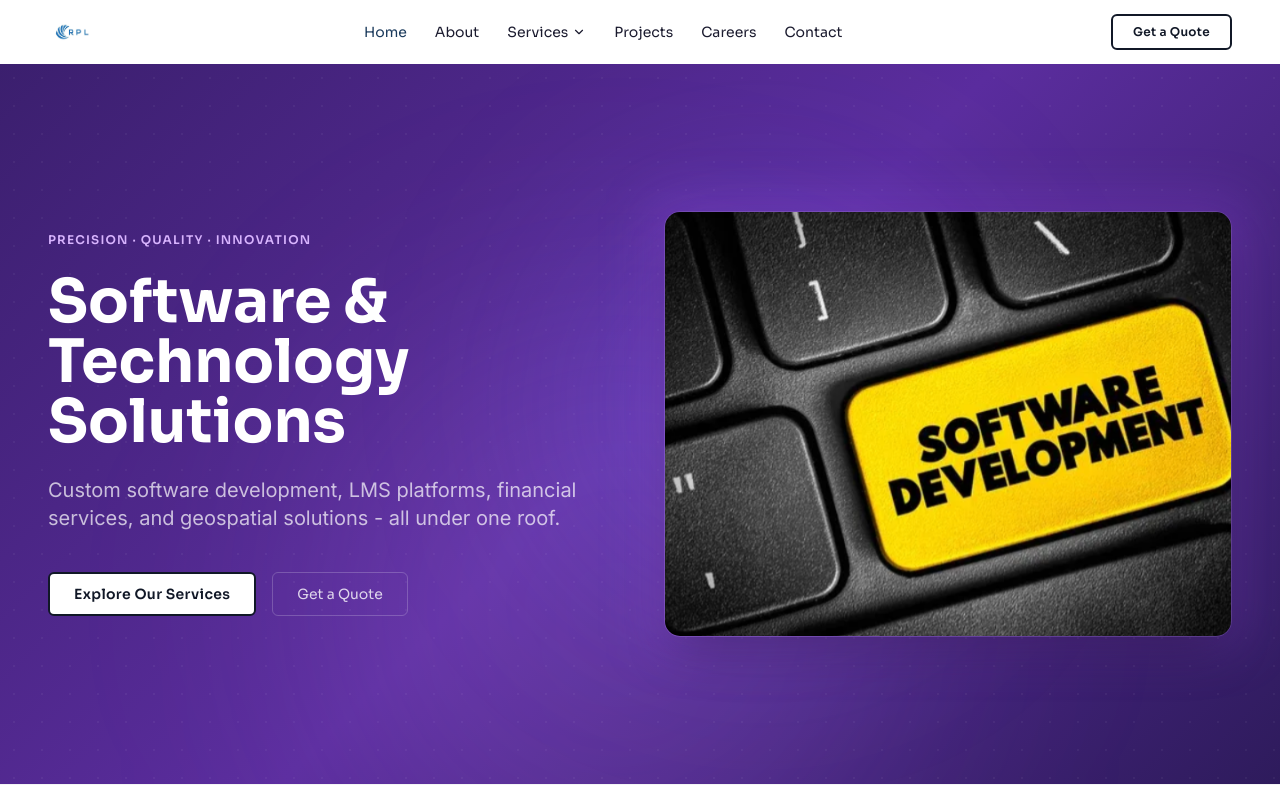
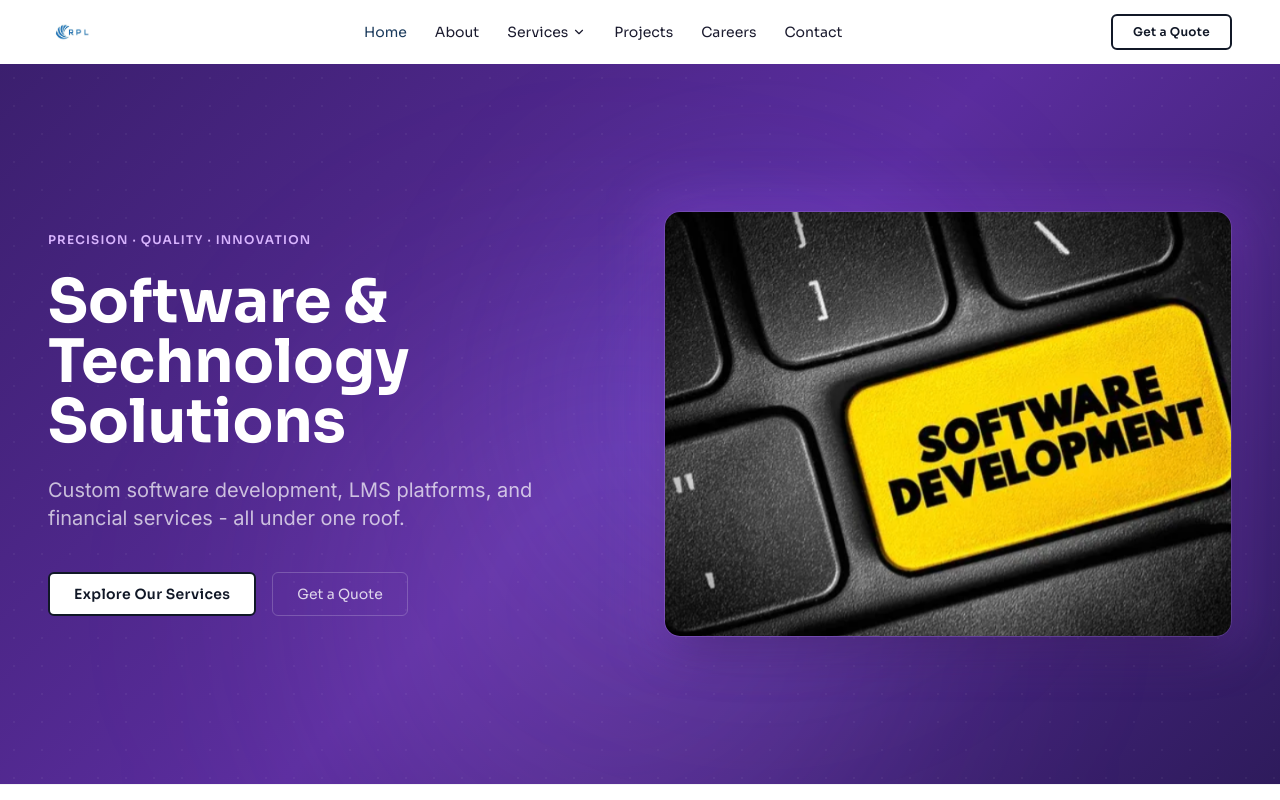
Before and after one commit to Shyam-Narasimha-Tadicharla/rplsolutions, a React (Vite) app: page / in a window 1280 px wide. Shown: the top 800 px of the page. Built offline with nearby package versions, Linux system fonts and the light colour scheme.

Commit message:
Remove geospatial mention from home hero subheading

```diff
--- a/src/pages/home/HeroSection.jsx
+++ b/src/pages/home/HeroSection.jsx
@@ -4,7 +4,7 @@ export default function HeroSection() {
   return (
     <HeroHome
       headline="Software & Technology Solutions"
-      subheading="Custom software development, LMS platforms, financial services, and geospatial solutions - all under one roof."
+      subheading="Custom software development, LMS platforms, and financial services - all under one roof."
       ctaLabel="Explore Our Services"
       ctaHref="/services/software-solutions"
     />
```
